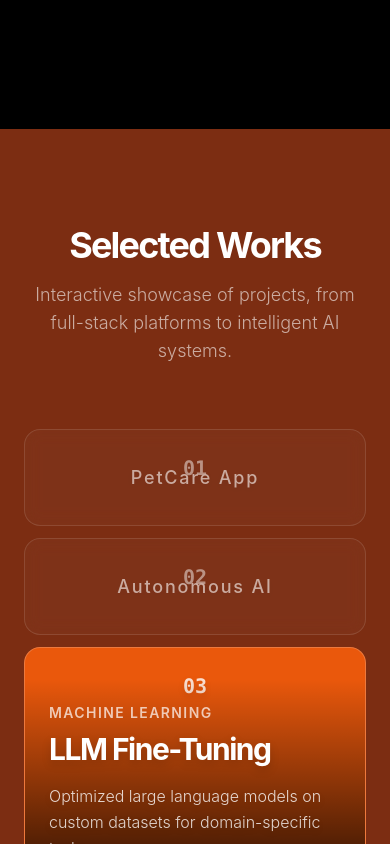
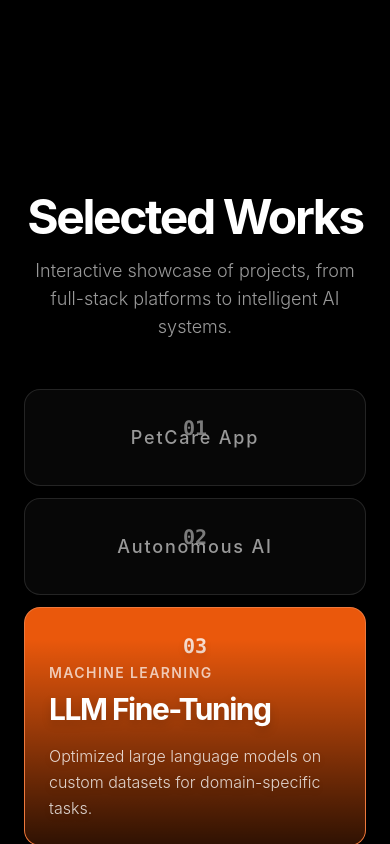
Before and after one commit to suryapratapsinghbisht61/personal_web, a React (Vite) app: page / in a window 390 px wide. Shown: the part 4080-4924 px from the top of the page. Built offline with nearby package versions, Linux system fonts and the light colour scheme.

Commit message:
few changes in showcase section and responsiveness of website

```diff
--- a/src/components/Portfolio.jsx
+++ b/src/components/Portfolio.jsx
@@ -47,13 +47,9 @@ const projects = [
 export default function Portfolio() {
   const [activeId, setActiveId] = useState(3); // Default to middle item
 
-  // Find the active project to determine the background color
-  const activeProject = projects.find(p => p.id === activeId) || projects[0];
-
   return (
     <Motion.section
-      className="w-full min-h-screen py-24 flex flex-col items-center justify-center relative transition-colors duration-1000 ease-in-out"
-      style={{ backgroundColor: activeProject.bgColor }}
+      className="w-full bg-black min-h-screen py-16 flex flex-col items-center justify-center relative transition-colors duration-1000 ease-in-out"
     >
       <div className="max-w-7xl mx-auto w-full px-6 flex flex-col items-center z-10">
 
@@ -62,9 +58,9 @@ export default function Portfolio() {
           initial={{ opacity: 0, y: 20 }}
           whileInView={{ opacity: 1, y: 0 }}
           viewport={{ once: true }}
-          className="mb-16 text-center"
+          className="mb-12 text-center"
         >
-          <h2 className="text-4xl md:text-5xl font-bold tracking-tighter text-white mb-4">
+          <h2 className="text-5xl md:text-6xl font-bold tracking-tighter text-white mb-4">
             Selected Works
           </h2>
           <p className="text-white/60 text-lg max-w-xl mx-auto font-light">
@@ -84,6 +80,12 @@ export default function Portfolio() {
                 role="button"
                 aria-expanded={isActive}
                 tabIndex={0}
+                onHoverStart={() => {
+                  // Only expand on hover for devices with a mouse
+                  if (window.matchMedia('(hover: hover) and (pointer: fine)').matches) {
+                    setActiveId(project.id);
+                  }
+                }}
                 onClick={() => setActiveId(project.id)}
                 onKeyDown={(e) => {
                   if (e.key === 'Enter' || e.key === ' ') {
```
